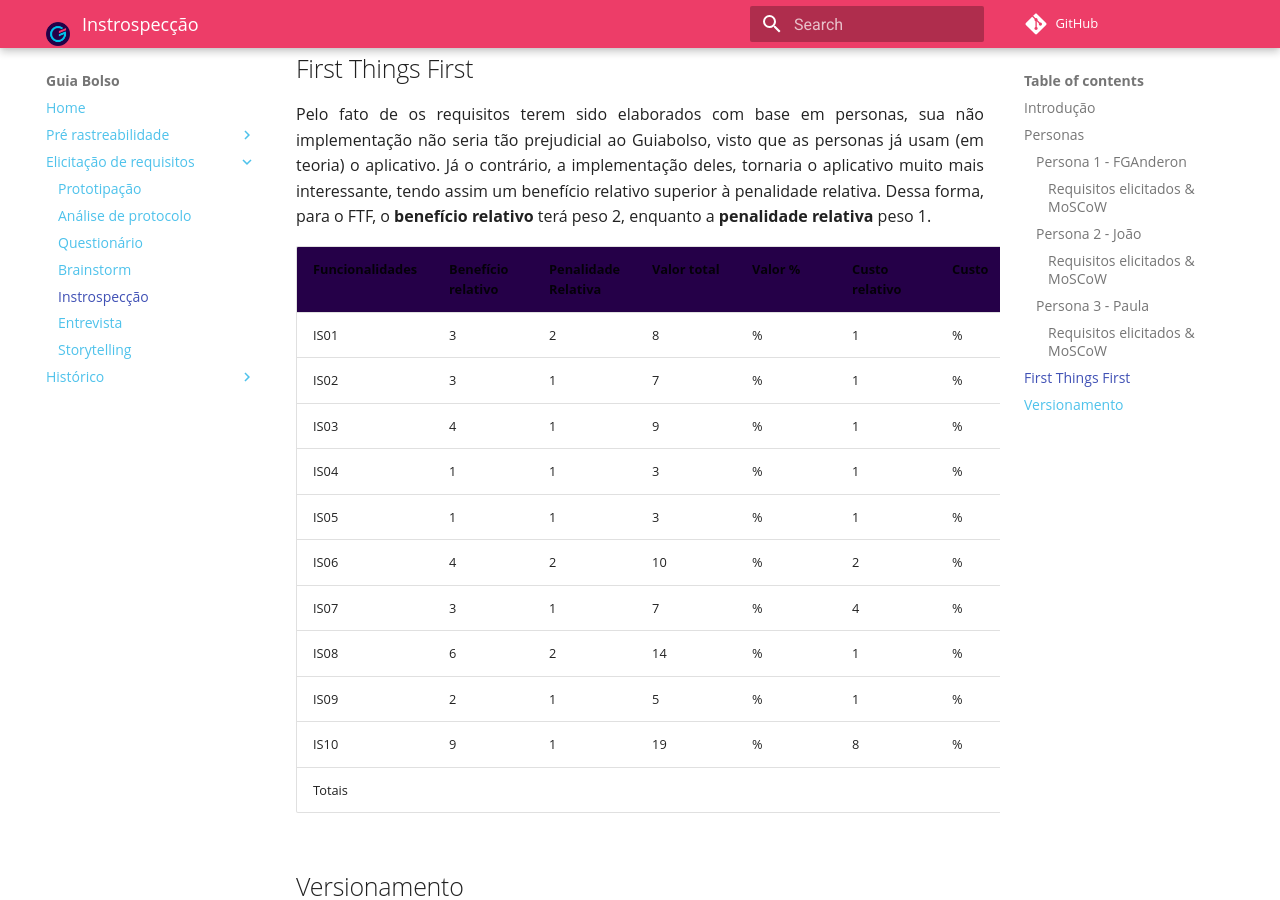
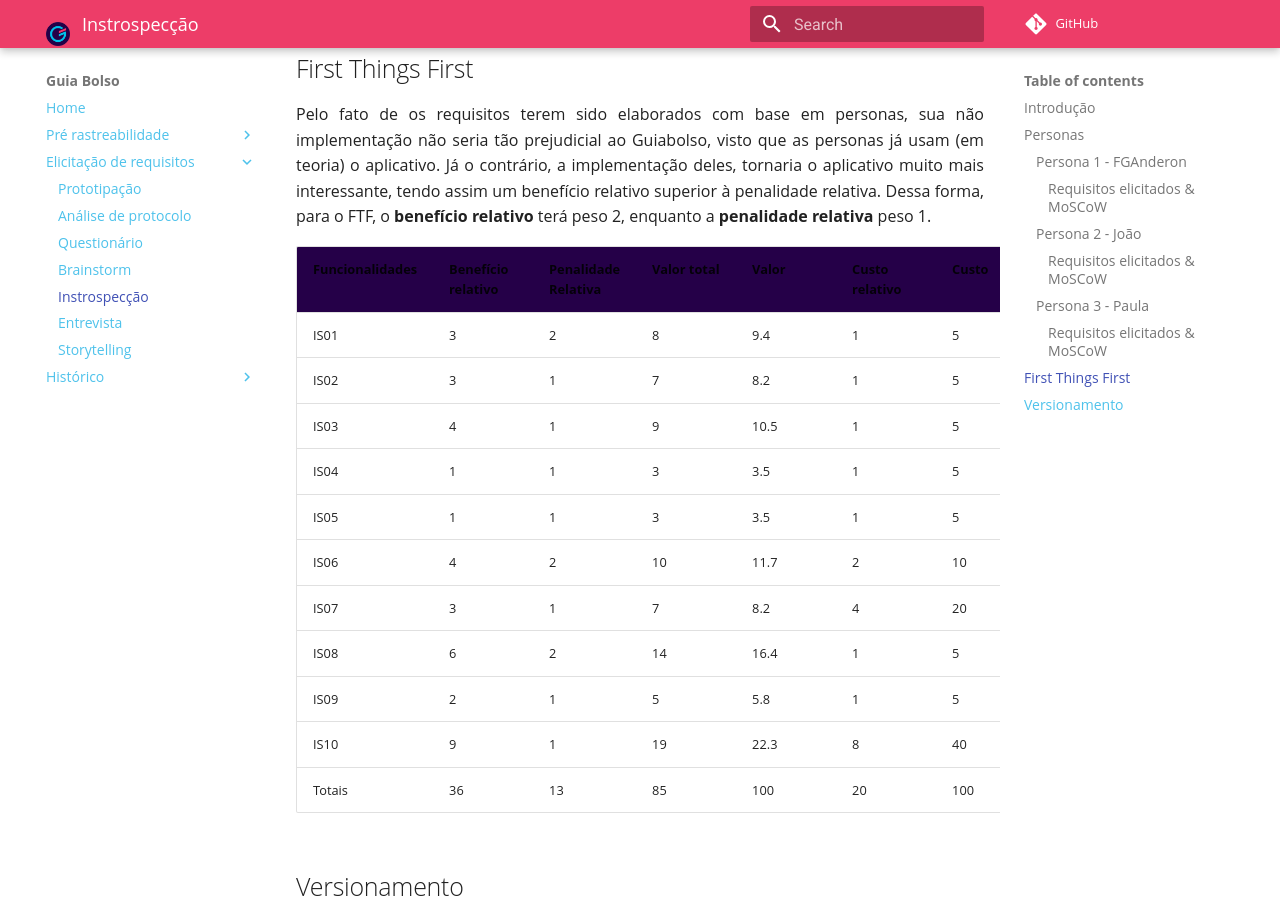
Before and after one commit to fga-disciplinas/2019.1-Guia-Bolso, an MkDocs documentation site: the page built from docs/elicitacao-de-requisitos/introspeccao.md, in a window 1280 px wide and 900 px high, scrolled down 3884 px. Built offline with MkDocs 1.6.1 and Material for MkDocs 9.7.7, drawn with Linux system fonts in a browser that asks for light colours; comment, search, counter and statistics services are not loaded; old or Windows-style settings are respelled for this version of MkDocs.

Commit message:
Adiciona tabela de First Things First ao arquivo de Introspecção.
Signed-off-by: Rafael Makaha <rafael.makaha@gmail.com>

```diff
--- a/docs/elicitacao-de-requisitos/introspeccao.md
+++ b/docs/elicitacao-de-requisitos/introspeccao.md
@@ -89,19 +89,19 @@
 
 Pelo fato de os requisitos terem sido elaborados com base em personas, sua não implementação não seria tão prejudicial ao Guiabolso, visto que as personas já usam (em teoria) o aplicativo. Já o contrário, a implementação deles, tornaria o aplicativo muito mais interessante, tendo assim um benefício relativo superior à penalidade relativa. Dessa forma, para o FTF, o **benefício relativo** terá peso 2, enquanto a **penalidade relativa** peso 1.
 
-| Funcionalidades | Benefício relativo | Penalidade Relativa | Valor total | Valor % | Custo relativo | Custo | Risco relativo | Risco % | Prioridade |
+| Funcionalidades | Benefício relativo | Penalidade Relativa | Valor total | Valor  | Custo relativo | Custo | Risco relativo | Risco % | Prioridade |
 |--|--|--|--|--|--|--|--|--|--|
-| IS01 | 3 | 2 | 8 | % | 1 | % | 1 | % | |
-| IS02 | 3 | 1 | 7 | % | 1 | % | 1 | % | |
-| IS03 | 4 | 1 | 9 | % | 1 | % | 1 | % | |
-| IS04 | 1 | 1 | 3 | % | 1 | % | 1 | % | |
-| IS05 | 1 | 1 | 3 | % | 1 | % | 4 | % | |
-| IS06 | 4 | 2 | 10 | % | 2 | % | 2 | % | |
-| IS07 | 3 | 1 | 7 | % | 4 | % | 4 | % | |
-| IS08 | 6 | 2 | 14 | % | 1 | % | 3 | % | |
-| IS09 | 2 | 1 | 5 | % | 1 | % | 1 | % | |
-| IS10 | 9 | 1 | 19 | % | 8 | % | 5 | % | |
-| Totais |  |  |  |  |  |  |  |  |  |
+| IS01 | 3 | 2 | 8 | 9.4 | 1 | 5 | 1 | 4.3 | 0.773 |
+| IS02 | 3 | 1 | 7 | 8.2 | 1 | 5 | 1 | 4.3 | 0.674 |
+| IS03 | 4 | 1 | 9 | 10.5 | 1 | 5 | 1 | 4.3 | 0.864 |
+| IS04 | 1 | 1 | 3 | 3.5 | 1 | 5 | 1 | 4.3 | 0.288 |
+| IS05 | 1 | 1 | 3 | 3.5 | 1 | 5 | 4 | 17.3 | 0.187 |
+| IS06 | 4 | 2 | 10 | 11.7 | 2 | 10 | 2 | 8.6 | 0.481 |
+| IS07 | 3 | 1 | 7 | 8.2 | 4 | 20 | 4 | 17.3 | 0.168 |
+| IS08 | 6 | 2 | 14 | 16.4 | 1 | 5 | 3 | 13 | 0.993 |
+| IS09 | 2 | 1 | 5 | 5.8 | 1 | 5 | 1 | 4.3 | 0.477 |
+| IS10 | 9 | 1 | 19 | 22.3 | 8 | 40 | 5 | 21.7 | 0.245 |
+| Totais | 36 | 13 | 85 | 100 | 20 | 100 | 23 | 100 |  |
 
 ## Versionamento
 
```
Also changed, not shown: docs/elicitacao-de-requisitos/brainstorm.md (+2 -3 lines).
